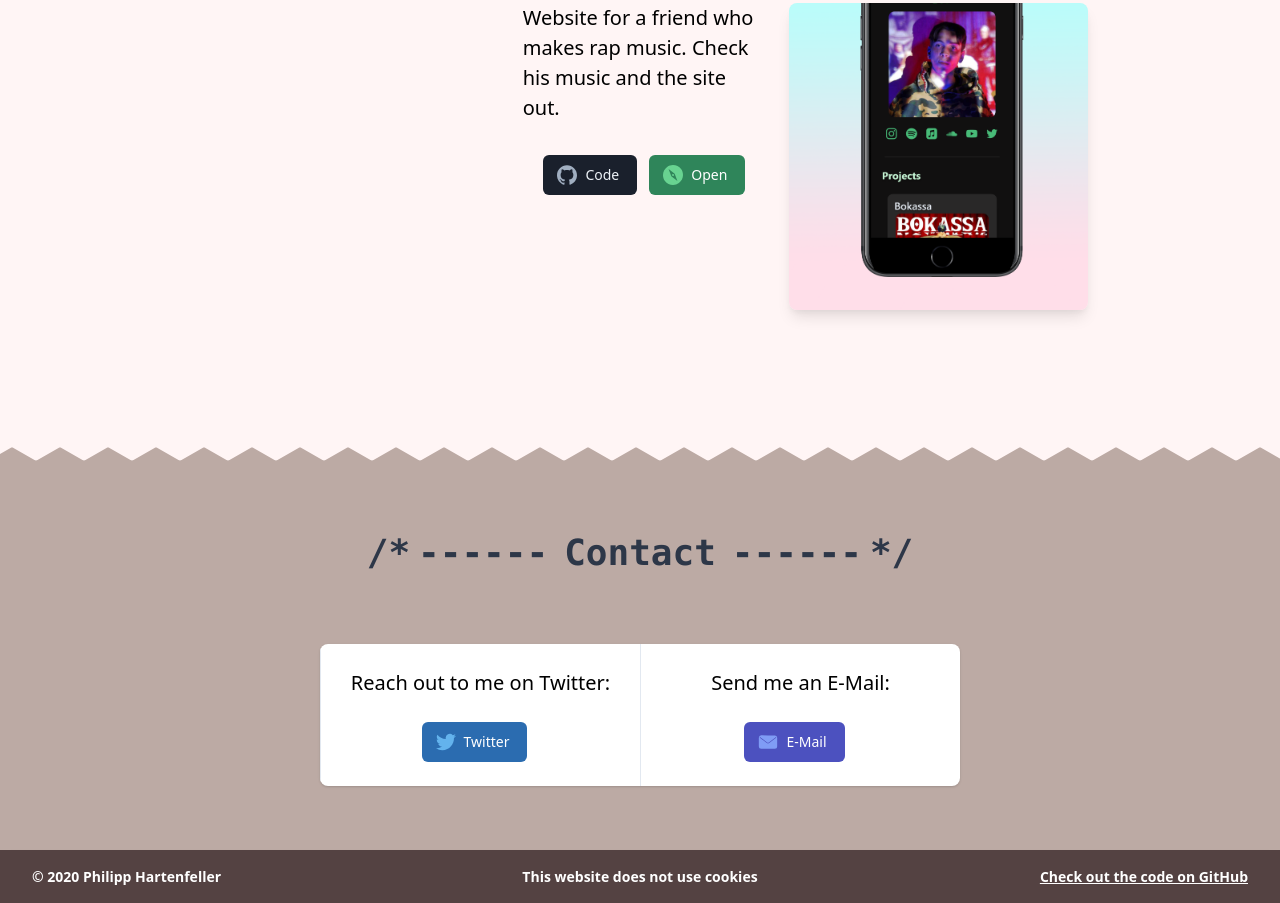
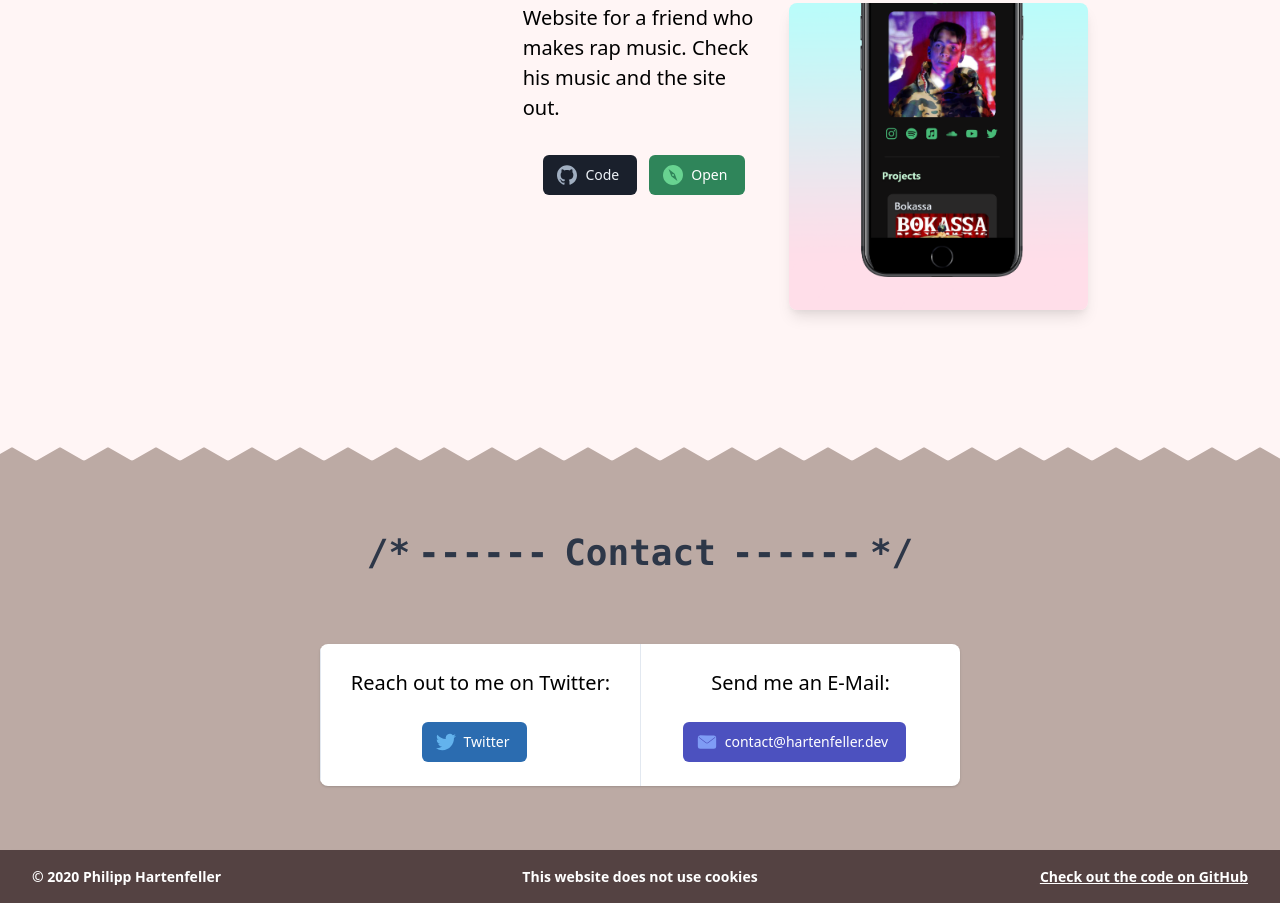
Before and after one commit to phartenfeller/hartenfeller.dev, a Gatsby site: page / in a window 1280 px wide. Shown: the part 1236-2139 px from the top of the page. Built offline with nearby package versions, Linux system fonts and the light colour scheme; Gatsby itself is replaced by a stand-in of ours.

Commit message:
email-address now shown instead of E-Mail

```diff
--- a/src/components/LinkButton.jsx
+++ b/src/components/LinkButton.jsx
@@ -49,8 +49,8 @@ const types = {
   },
   email: {
     icon: svg.mail,
-    text: 'E-Mail',
-    ariaLabel: 'My Twitter page',
+    text: 'contact@hartenfeller.dev',
+    ariaLabel: 'Send me an email',
     textColor: 'text-white',
     iconColor: 'text-indigo-400',
     bg: 'bg-indigo-700',
```
